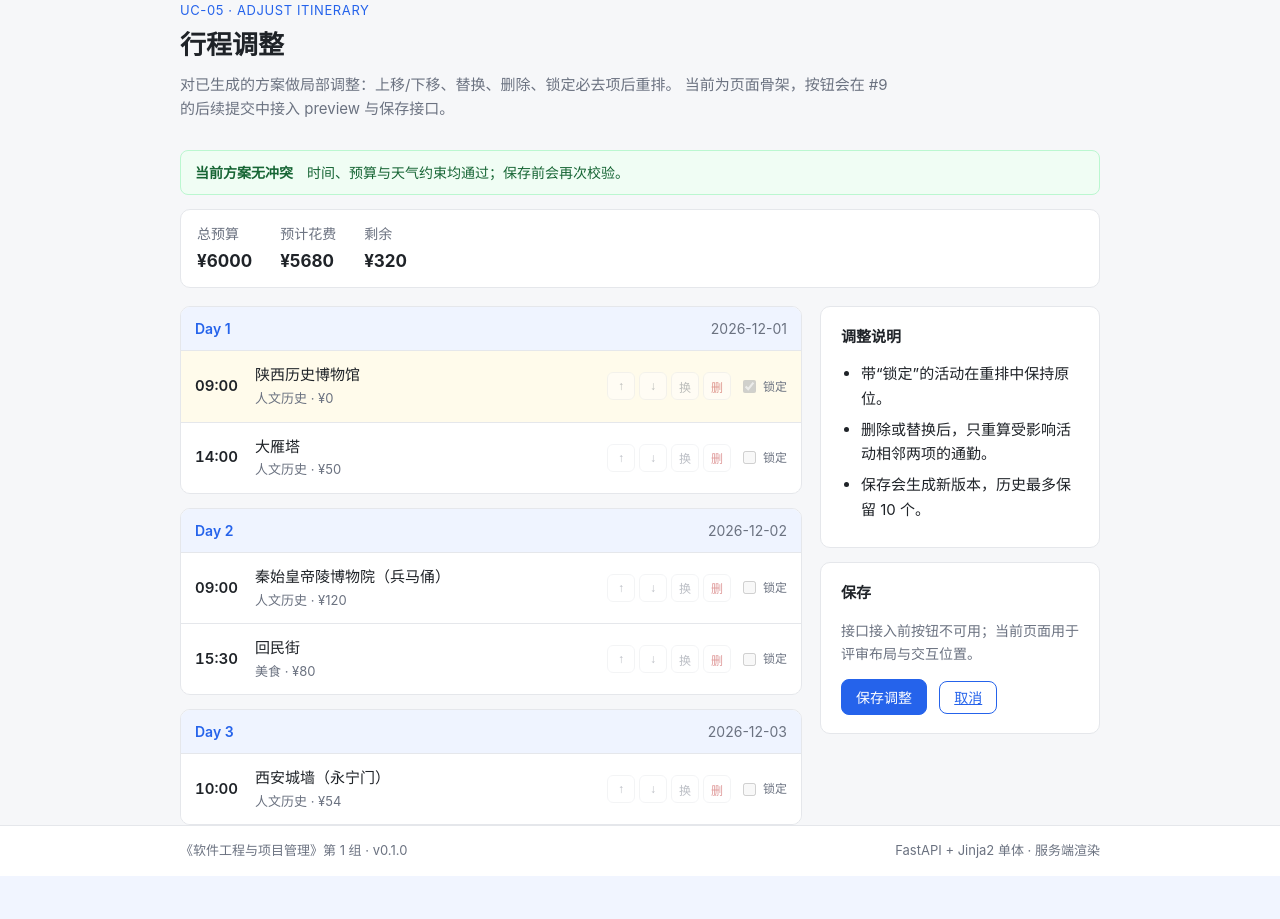
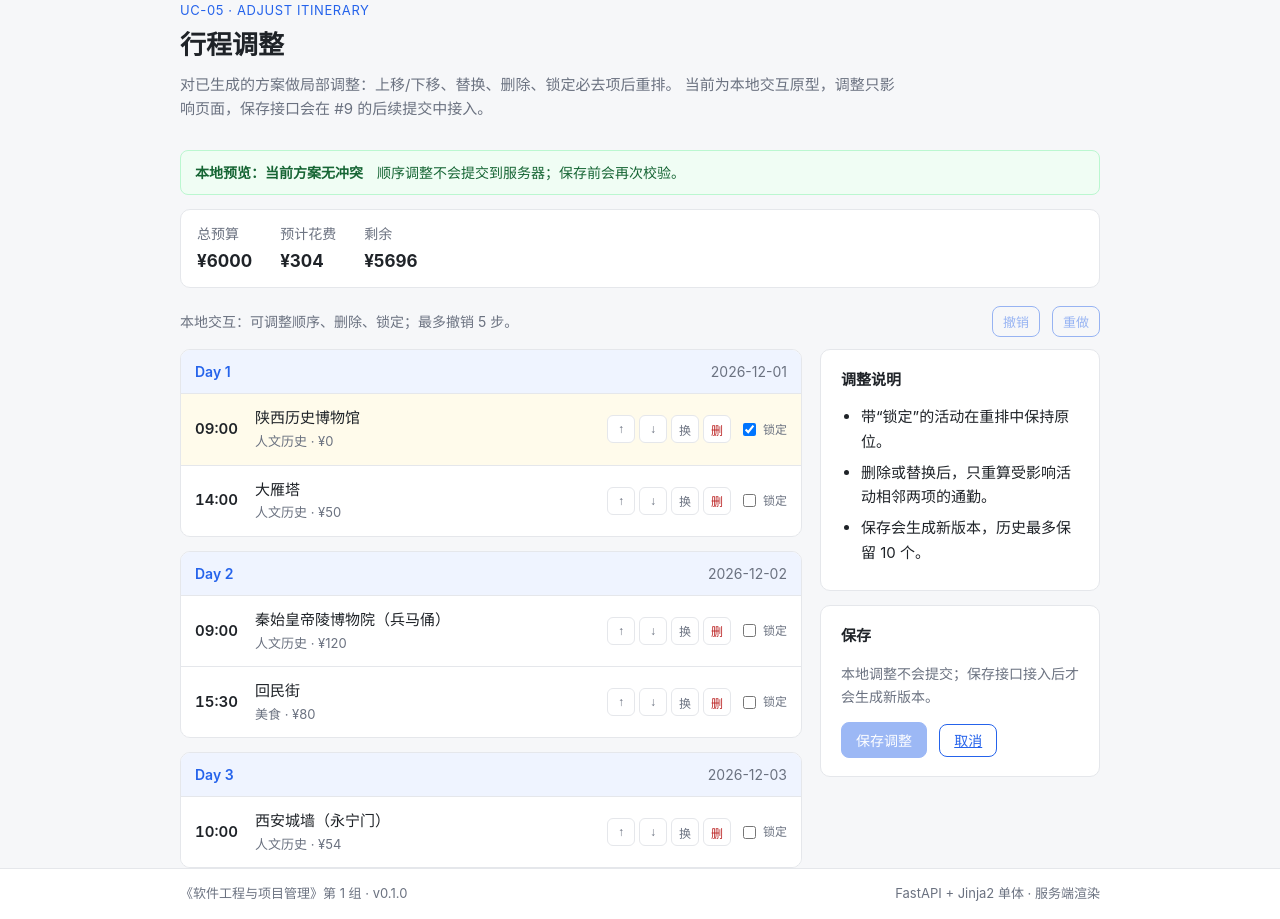
Before and after one commit to encoY3332333/transparent-umbrella, a FastAPI app: page /itineraries/1/adjust in a window 1280 px wide. Shown: the part 57-976 px from the top of the page. Before the commit the page ends 933 px from the top, so only its background shows below. Run offline with FastAPI, Linux system fonts and the light colour scheme.

Commit message:
feat(itinerary): add local adjustment interactions

```diff
--- a/backend/app/static/css/app.css
+++ b/backend/app/static/css/app.css
@@ -238,6 +238,20 @@ code {
 
 .budget-strip > div { display: flex; flex-direction: column; gap: 2px; }
 .budget-strip strong { font-size: 17px; }
+
+.adjust-toolbar {
+  display: flex;
+  align-items: center;
+  justify-content: space-between;
+  flex-wrap: wrap;
+  gap: 10px;
+  margin-bottom: 12px;
+  font-size: 13px;
+}
+
+.adjust-toolbar .btn { padding: 5px 10px; font-size: 13px; }
+.btn:disabled { opacity: 0.45; cursor: not-allowed; }
+.budget-negative { color: #b91c1c; }
 
 .adjust-layout {
   display: grid;
--- a/backend/app/templates/itinerary/_day_column.html
+++ b/backend/app/templates/itinerary/_day_column.html
@@ -8,6 +8,7 @@
     {% for activity in day.activities %}
     <div class="activity-card"
          data-activity-id="{{ activity.id }}"
+         data-cost="{{ activity.cost }}"
          data-locked="{{ 'true' if activity.locked else 'false' }}">
       <div class="activity-time">{{ activity.time }}</div>
       <div class="activity-main">
@@ -15,12 +16,12 @@
         <div class="activity-meta">{{ activity.category }} · ¥{{ "%.0f"|format(activity.cost) }}</div>
       </div>
       <div class="activity-actions" aria-label="活动操作">
-        <button type="button" class="icon-btn" title="上移（接口接入后启用）" disabled>↑</button>
-        <button type="button" class="icon-btn" title="下移（接口接入后启用）" disabled>↓</button>
-        <button type="button" class="icon-btn" title="替换（接口接入后启用）" disabled>换</button>
-        <button type="button" class="icon-btn danger" title="删除（接口接入后启用）" disabled>删</button>
+        <button type="button" class="icon-btn" data-action="move-up" title="上移">↑</button>
+        <button type="button" class="icon-btn" data-action="move-down" title="下移">↓</button>
+        <button type="button" class="icon-btn" data-action="replace" title="替换（接口接入后启用）">换</button>
+        <button type="button" class="icon-btn danger" data-action="delete" title="删除">删</button>
         <label class="lock-toggle">
-          <input type="checkbox" {% if activity.locked %}checked{% endif %} disabled>
+          <input type="checkbox" data-lock {% if activity.locked %}checked{% endif %}>
           锁定
         </label>
       </div>
--- a/backend/app/templates/itinerary/adjust.html
+++ b/backend/app/templates/itinerary/adjust.html
@@ -8,27 +8,35 @@
   <h1>行程调整</h1>
   <p class="lede">
     对已生成的方案做局部调整：上移/下移、替换、删除、锁定必去项后重排。
-    当前为页面骨架，按钮会在 #9 的后续提交中接入 preview 与保存接口。
+    当前为本地交互原型，调整只影响页面，保存接口会在 #9 的后续提交中接入。
   </p>
 </section>
 
 <div class="validation-bar" data-status="ok" role="status">
-  <strong>当前方案无冲突</strong>
-  <span>时间、预算与天气约束均通过；保存前会再次校验。</span>
+  <strong>本地预览：当前方案无冲突</strong>
+  <span>顺序调整不会提交到服务器；保存前会再次校验。</span>
 </div>
 
-<div class="budget-strip">
+<div class="budget-strip" aria-live="polite">
   <div>
     <span class="muted">总预算</span>
-    <strong>¥{{ "%.0f"|format(itinerary.budget) }}</strong>
+    <strong id="budget-total">¥{{ "%.0f"|format(itinerary.budget) }}</strong>
   </div>
   <div>
     <span class="muted">预计花费</span>
-    <strong>¥{{ "%.0f"|format(itinerary.estimated_cost) }}</strong>
+    <strong id="estimated-cost">¥{{ "%.0f"|format(itinerary.estimated_cost) }}</strong>
   </div>
   <div>
     <span class="muted">剩余</span>
-    <strong>¥{{ "%.0f"|format(itinerary.budget - itinerary.estimated_cost) }}</strong>
+    <strong id="remaining-budget">¥{{ "%.0f"|format(itinerary.budget - itinerary.estimated_cost) }}</strong>
+  </div>
+</div>
+
+<div class="adjust-toolbar">
+  <span class="muted">本地交互：可调整顺序、删除、锁定；最多撤销 5 步。</span>
+  <div class="row">
+    <button class="btn btn-ghost" type="button" data-undo disabled>撤销</button>
+    <button class="btn btn-ghost" type="button" data-redo disabled>重做</button>
   </div>
 </div>
 
@@ -51,10 +59,138 @@
 
     <div class="card">
       <h2>保存</h2>
-      <p class="muted">接口接入前按钮不可用；当前页面用于评审布局与交互位置。</p>
+      <p class="muted">本地调整不会提交；保存接口接入后才会生成新版本。</p>
       <button class="btn" type="button" disabled>保存调整</button>
       <a class="btn btn-ghost" href="/itineraries/{{ itinerary.id }}">取消</a>
     </div>
   </aside>
 </div>
+
+<script>
+(function () {
+  const daysRoot = document.querySelector(".adjust-days");
+  const total = Number(
+    document.getElementById("budget-total").textContent.replace(/[^\d.]/g, "")
+  );
+  const estimatedNode = document.getElementById("estimated-cost");
+  const remainingNode = document.getElementById("remaining-budget");
+  const undoButton = document.querySelector("[data-undo]");
+  const redoButton = document.querySelector("[data-redo]");
+  const undoStack = [];
+  const redoStack = [];
+
+  function snapshot() {
+    daysRoot.querySelectorAll("[data-lock]").forEach(function (checkbox) {
+      checkbox.toggleAttribute("checked", checkbox.checked);
+    });
+    return daysRoot.innerHTML;
+  }
+
+  function updateBudget() {
+    const estimated = Array.from(daysRoot.querySelectorAll(".activity-card")).reduce(
+      (sum, card) => sum + Number(card.dataset.cost || 0),
+      0
+    );
+    const remaining = total - estimated;
+    estimatedNode.textContent = "¥" + estimated.toFixed(0);
+    remainingNode.textContent = "¥" + remaining.toFixed(0);
+    remainingNode.classList.toggle("budget-negative", remaining < 0);
+  }
+
+  function updateHistoryButtons() {
+    undoButton.disabled = undoStack.length === 0;
+    redoButton.disabled = redoStack.length === 0;
+  }
+
+  function pushHistory() {
+    undoStack.push(snapshot());
+    if (undoStack.length > 5) undoStack.shift();
+    redoStack.length = 0;
+    updateHistoryButtons();
+  }
+
+  function restore(html) {
+    daysRoot.innerHTML = html;
+    updateBudget();
+    updateHistoryButtons();
+  }
+
+  function undo() {
+    if (undoStack.length === 0) return;
+    redoStack.push(snapshot());
+    if (redoStack.length > 5) redoStack.shift();
+    restore(undoStack.pop());
+  }
+
+  function redo() {
+    if (redoStack.length === 0) return;
+    undoStack.push(snapshot());
+    if (undoStack.length > 5) undoStack.shift();
+    restore(redoStack.pop());
+  }
+
+  function cardOf(button) {
+    return button.closest(".activity-card");
+  }
+
+  daysRoot.addEventListener("click", function (event) {
+    const button = event.target.closest("[data-action]");
+    if (!button) return;
+    const card = cardOf(button);
+    if (!card) return;
+    const action = button.dataset.action;
+
+    if (action === "replace") {
+      window.alert("替换接口会在 #8 行程接口落地后接入。");
+      return;
+    }
+
+    if (action === "delete") {
+      if (!window.confirm("确定删除这个活动？")) return;
+      pushHistory();
+      card.remove();
+      updateBudget();
+      return;
+    }
+
+    if (action === "move-up" || action === "move-down") {
+      if (card.dataset.locked === "true") {
+        window.alert("这个活动已锁定，不能移动。");
+        return;
+      }
+      const sibling =
+        action === "move-up" ? card.previousElementSibling : card.nextElementSibling;
+      if (!sibling) return;
+      pushHistory();
+      if (action === "move-up") {
+        card.parentElement.insertBefore(card, sibling);
+      } else {
+        card.parentElement.insertBefore(sibling, card);
+      }
+    }
+  });
+
+  daysRoot.addEventListener("change", function (event) {
+    const checkbox = event.target.closest("[data-lock]");
+    if (!checkbox) return;
+    const card = cardOf(checkbox);
+    if (!card) return;
+    pushHistory();
+    card.dataset.locked = checkbox.checked ? "true" : "false";
+  });
+
+  undoButton.addEventListener("click", undo);
+  redoButton.addEventListener("click", redo);
+
+  document.addEventListener("keydown", function (event) {
+    if (!(event.ctrlKey || event.metaKey) || event.key.toLowerCase() !== "z") return;
+    event.preventDefault();
+    if (event.shiftKey) redo();
+    else undo();
+  });
+
+  updateBudget();
+  updateHistoryButtons();
+})();
+</script>
 {% endblock %}
```
